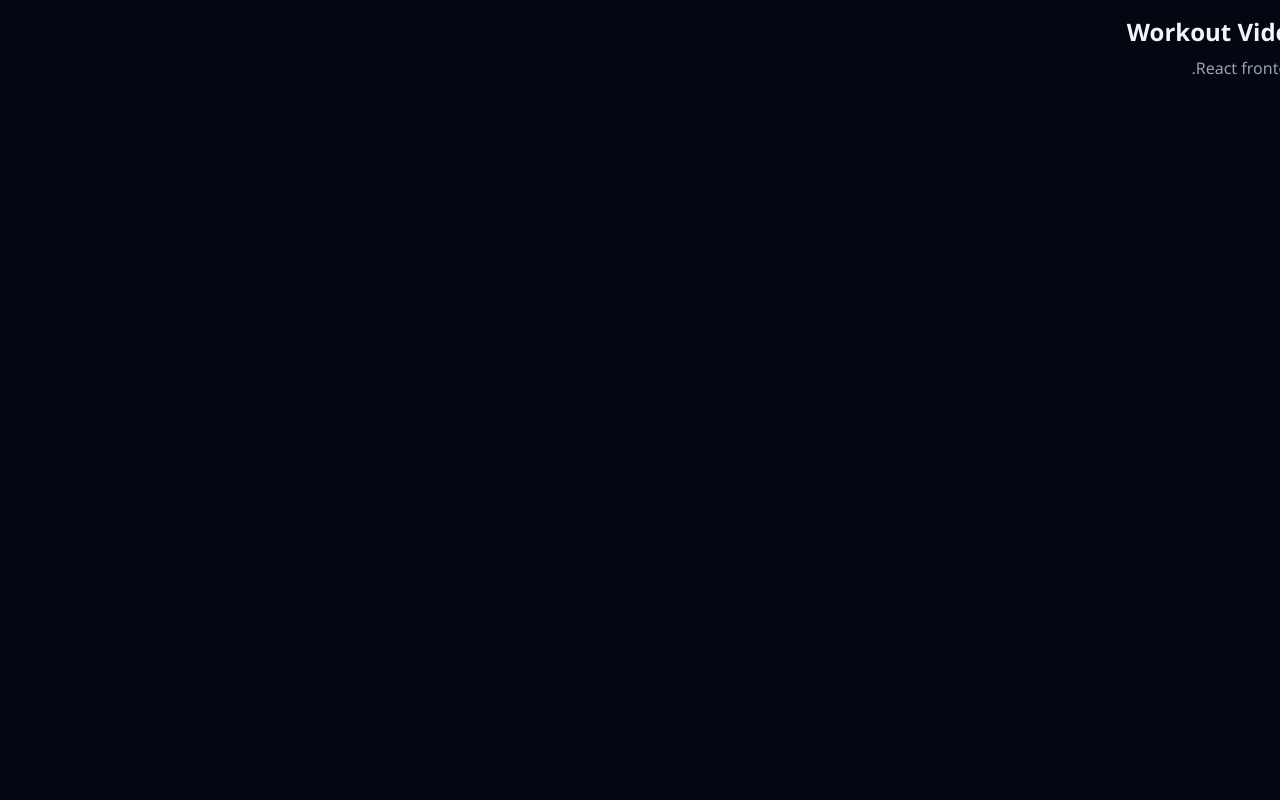
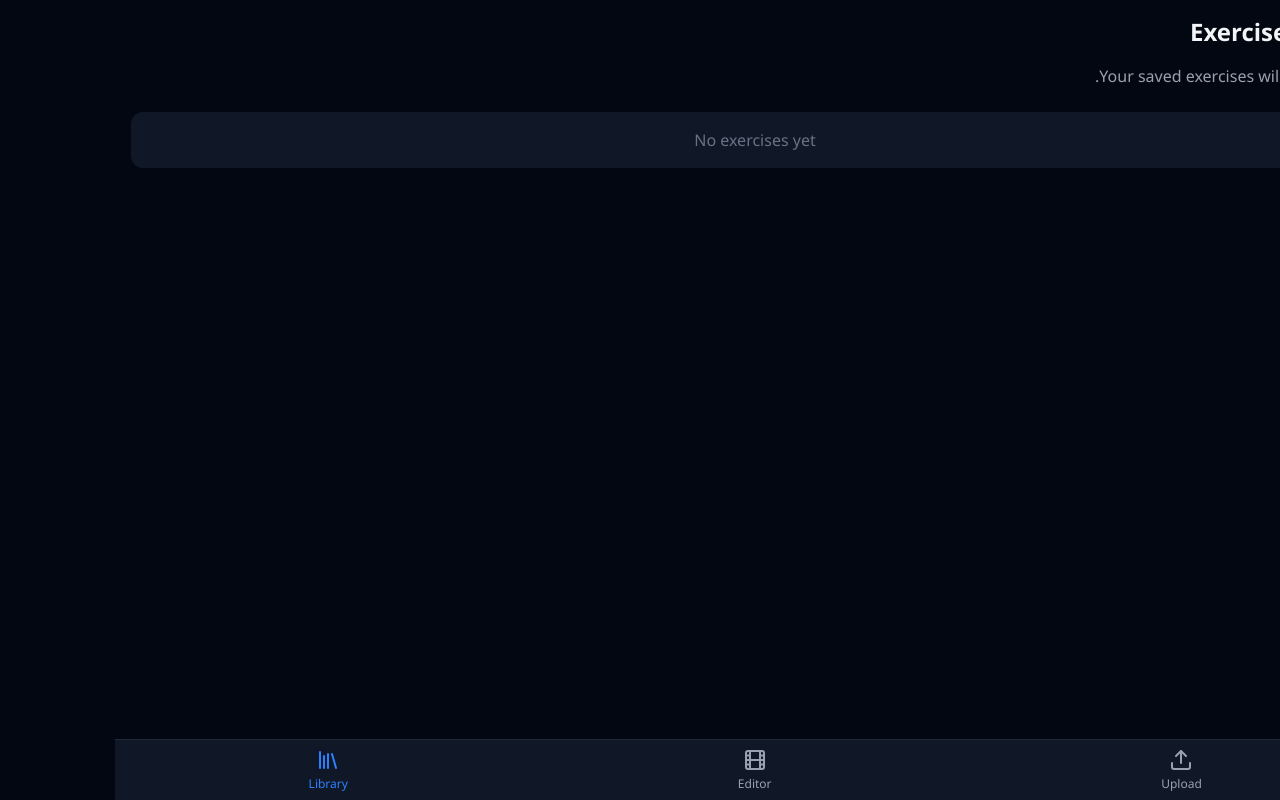
Before and after one commit to shushi777/workout-APP, a React (Vite) app in the folder frontend/: page /library in a window 1280 px wide. Built offline with nearby package versions, Linux system fonts and the light colour scheme.

Commit message:
feat(01-02): create BottomNav and wire up App routing
- Add BottomNav component with NavLink active state styling
- Wire App.tsx with BrowserRouter and three routes (/, /editor, /library)
- Tab navigation works without page reload (SPA behavior)
- Active tab highlighted in blue, 44px+ touch targets

```diff
--- a/frontend/src/App.tsx
+++ b/frontend/src/App.tsx
@@ -1,8 +1,20 @@
+import { BrowserRouter, Routes, Route } from 'react-router-dom';
+import { BottomNav } from '@/components/layout/BottomNav';
+import { UploadPage } from '@/pages/UploadPage';
+import { EditorPage } from '@/pages/EditorPage';
+import { LibraryPage } from '@/pages/LibraryPage';
+
 export default function App() {
   return (
-    <div className="min-h-screen bg-gray-950 text-gray-100 p-4">
-      <h1 className="text-2xl font-bold">Workout Video Editor</h1>
-      <p className="mt-2 text-gray-400">React frontend initialized.</p>
-    </div>
-  )
+    <BrowserRouter>
+      <div className="min-h-screen bg-gray-950 text-gray-100 pb-[72px]">
+        <Routes>
+          <Route path="/" element={<UploadPage />} />
+          <Route path="/editor" element={<EditorPage />} />
+          <Route path="/library" element={<LibraryPage />} />
+        </Routes>
+        <BottomNav />
+      </div>
+    </BrowserRouter>
+  );
 }
--- /dev/null
+++ b/frontend/src/components/layout/BottomNav.tsx
@@ -0,0 +1,34 @@
+import { NavLink } from 'react-router-dom';
+import { Upload, Film, Library } from 'lucide-react';
+import { cn } from '@/lib/utils';
+
+const tabs = [
+  { to: '/', icon: Upload, label: 'Upload' },
+  { to: '/editor', icon: Film, label: 'Editor' },
+  { to: '/library', icon: Library, label: 'Library' },
+] as const;
+
+export function BottomNav() {
+  return (
+    <nav className="fixed bottom-0 inset-x-0 bg-gray-900 border-t border-gray-800 safe-area-pb z-50">
+      <div className="flex justify-around">
+        {tabs.map(({ to, icon: Icon, label }) => (
+          <NavLink
+            key={to}
+            to={to}
+            end={to === '/'}
+            className={({ isActive }) => cn(
+              "flex flex-col items-center justify-center",
+              "min-h-[56px] min-w-[64px] px-3 py-2",  // 44px+ touch target
+              "text-gray-400 transition-colors",
+              isActive && "text-blue-500"
+            )}
+          >
+            <Icon className="w-6 h-6" />
+            <span className="text-xs mt-1">{label}</span>
+          </NavLink>
+        ))}
+      </div>
+    </nav>
+  );
+}
```
